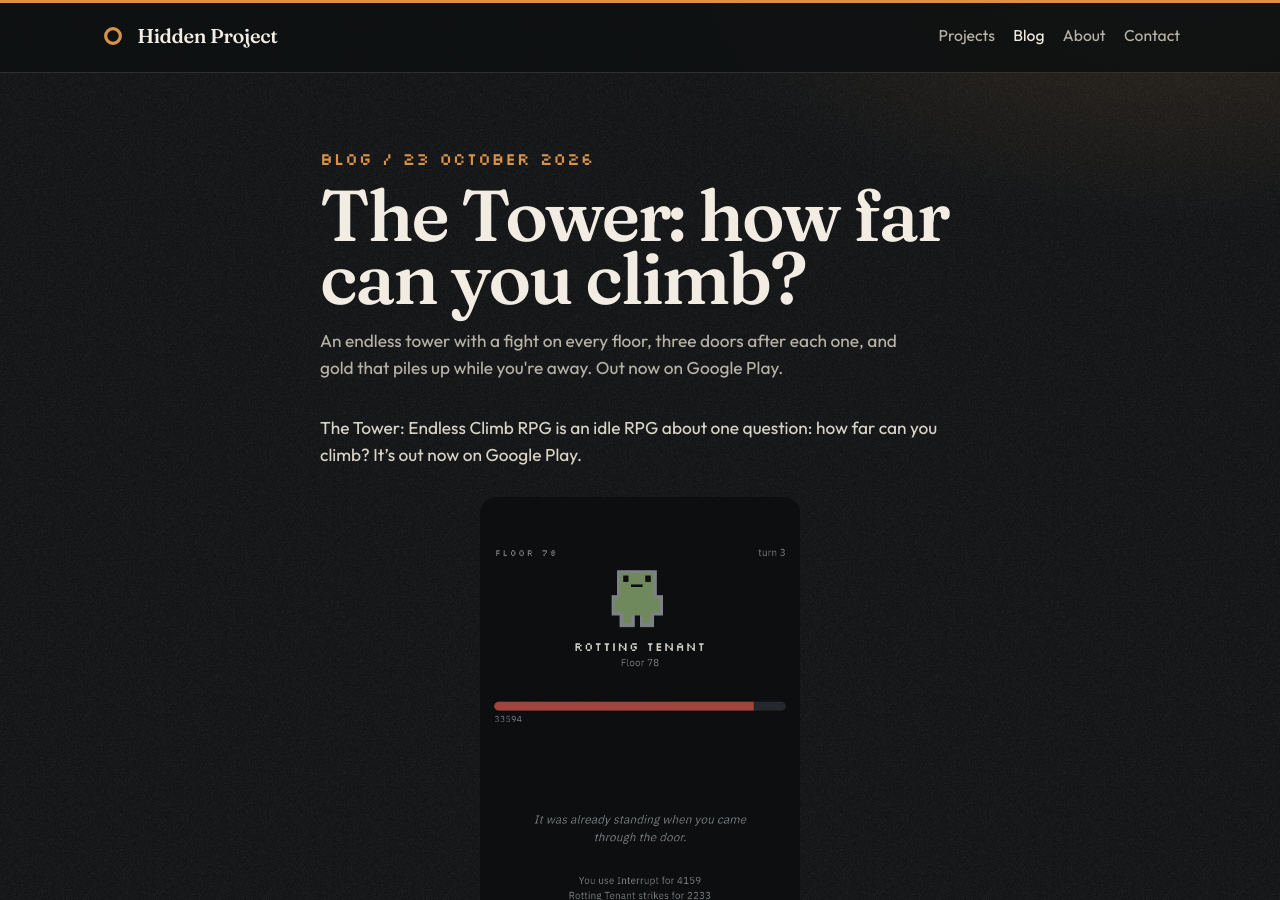
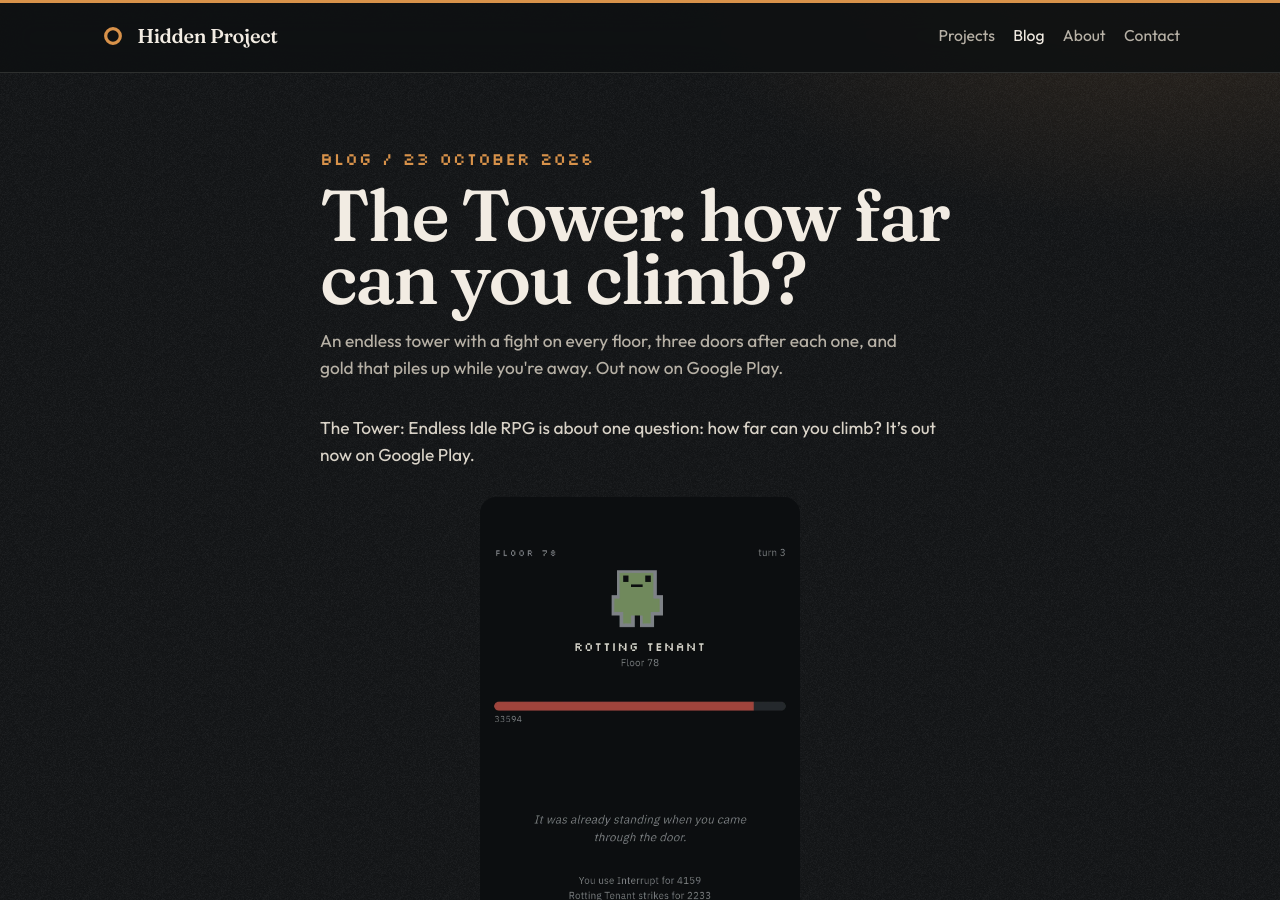
Before and after one commit to CrissNamon/hiddenproject.tech, a Jekyll site: the page built from _posts/2026-10-23-the-tower-endless-climb.md, in a window 1280 px wide and 900 px high. Built offline with Jekyll 4.4.1, drawn with Linux system fonts in a browser that asks for light colours; some of the changed text lies outside the part shown.

Commit message:
The Tower: Endless Idle RPG, its name on Google Play now

```diff
--- a/_data/games.yml
+++ b/_data/games.yml
@@ -199,8 +199,8 @@
 - slug: the-tower
   anchor: tower
   num: "04"
-  name: "The Tower: Endless Climb RPG"
-  seo_title: "The Tower: Endless Climb RPG, an Idle Tower Game for Android"
+  name: "The Tower: Endless Idle RPG"
+  seo_title: "The Tower: Endless Idle RPG, a Tower Climbing Game for Android"
   short_name: The Tower
   kind: Idle RPG
   status: Google Play
--- a/_posts/2026-10-23-the-tower-endless-climb.md
+++ b/_posts/2026-10-23-the-tower-endless-climb.md
@@ -6,7 +6,7 @@
 game: the-tower
 ---
 
-The Tower: Endless Climb RPG is an idle RPG about one question: how far can you climb? It's out now on Google Play.
+The Tower: Endless Idle RPG is about one question: how far can you climb? It's out now on Google Play.
 
 <img src="/assets/tower-combat.webp" width="320" height="711" alt="A turn-based fight in The Tower on floor 78: a Rotting Tenant, with Strike, Heavy Blow, Ultimate and Interrupt." loading="lazy">
 
--- a/the-tower/google-play/index.html
+++ b/the-tower/google-play/index.html
@@ -3,11 +3,11 @@
 <head>
 <meta charset="utf-8">
 <meta name="viewport" content="width=device-width, initial-scale=1, viewport-fit=cover">
-<title>The Tower: Endless Climb RPG</title>
+<title>The Tower: Endless Idle RPG</title>
 <meta name="description" content="An endless tower that climbs while you're away. Turn-based boss fights, pixel art, no account. Free on Google Play.">
 <meta name="robots" content="noindex, follow">
 <meta name="theme-color" content="#0D0F10">
-<meta property="og:title" content="The Tower: Endless Climb RPG">
+<meta property="og:title" content="The Tower: Endless Idle RPG">
 <meta property="og:description" content="An endless tower that climbs while you're away. Turn-based boss fights. No account.">
 <meta property="og:image" content="https://hiddenproject.tech/the-tower/google-play/feature-graphic.png">
 <link rel="icon" href="icon.png">
```
